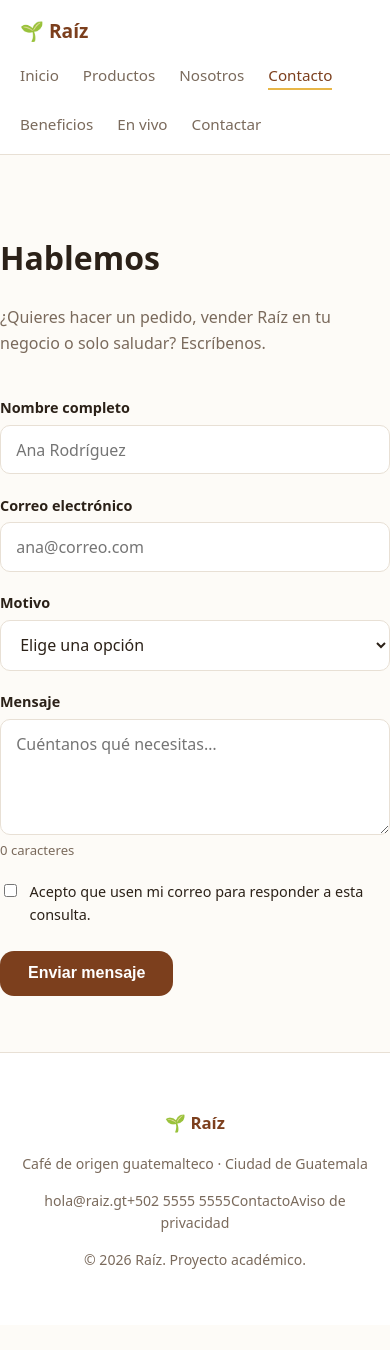
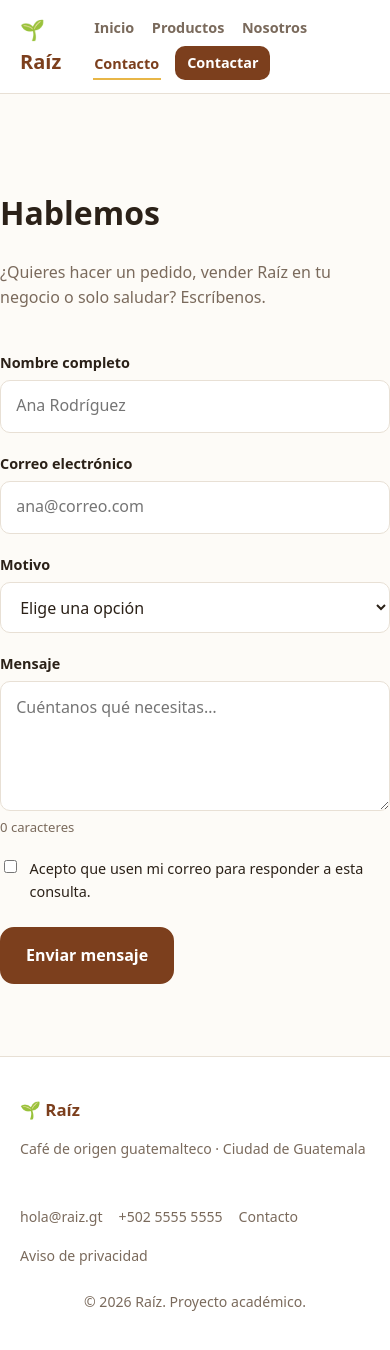
Before and after one commit to PrograCris/raiz-cafe, a React (Vite) app: page /contacto in a window 390 px wide. Shown: the top 1350 px of the page. Before the commit the page ends 1325 px from the top, so only its background shows below. Built offline with nearby package versions, Linux system fonts and the light colour scheme.

Commit message:
feat: complete responsive landing styles and API states

```diff
--- a/src/styles.css
+++ b/src/styles.css
@@ -1,29 +1,24 @@
 /* ============================================
-   1. VARIABLES — cambia estos valores y
-      todo el sitio cambia de color
+   RAÍZ · AAT1-RA2
+   Identidad visual y estilos responsive
    ============================================ */
 :root {
-  --marca: #7c3f1d; /* color principal */
+  --marca: #7c3f1d;
   --marca-claro: #a9714a;
-  --acento: #e8b647; /* botones y detalles */
+  --acento: #e8b647;
   --fondo: #fdfbf7;
   --superficie: #ffffff;
   --texto: #2b2118;
   --texto-suave: #7a6a5c;
   --borde: #e8e0d5;
-  --error: #c0392b;
+  --error: #b42318;
   --exito: #1e7a4b;
   --radio: 14px;
-  --sombra: 0 4px 16px rgba(43, 33, 24, 0.08);
+  --sombra: 0 8px 24px rgba(43, 33, 24, 0.08);
 }
 
-/* ============================================
-     2. BASE
-     ============================================ */
-* {
-  box-sizing: border-box;
-}
-
+* { box-sizing: border-box; }
+html { scroll-behavior: smooth; scroll-padding-top: 90px; }
 body {
   margin: 0;
   font-family: system-ui, -apple-system, 'Segoe UI', sans-serif;
@@ -31,428 +26,144 @@ body {
   color: var(--texto);
   line-height: 1.6;
 }
+a { color: inherit; text-decoration: none; }
+img { max-width: 100%; display: block; }
+button, input, select, textarea { font: inherit; }
+:focus-visible { outline: 3px solid var(--acento); outline-offset: 3px; }
 
-a {
-  color: inherit;
-  text-decoration: none;
+.contenedor { max-width: 1100px; margin: 0 auto; padding: 0 1.25rem; }
+.seccion { padding: 4.5rem 0; }
+.seccion h2 { font-size: clamp(1.8rem, 4vw, 2.4rem); line-height: 1.15; margin: 0 0 .65rem; }
+.seccion__intro { color: var(--texto-suave); margin: 0 0 2.5rem; max-width: 46rem; }
+.seccion__eyebrow { display: block; color: var(--marca); font-size: .78rem; font-weight: 800; letter-spacing: .08em; text-transform: uppercase; margin-bottom: .65rem; }
+.layout { display: flex; flex-direction: column; min-height: 100vh; }
+.layout main { flex: 1; }
+
+.boton {
+  display: inline-flex; align-items: center; justify-content: center;
+  background: var(--marca); color: #fff; border: 2px solid var(--marca);
+  padding: .85rem 1.5rem; border-radius: var(--radio); font-weight: 700;
+  cursor: pointer; transition: transform .15s, box-shadow .15s, background .15s;
 }
-img {
-  max-width: 100%;
-  display: block;
+.boton:hover { transform: translateY(-2px); box-shadow: var(--sombra); }
+.boton:disabled { opacity: .45; cursor: not-allowed; transform: none; box-shadow: none; }
+.boton--acento { background: var(--acento); border-color: var(--acento); color: var(--texto); }
+.boton--borde { background: transparent; color: var(--marca); border-color: var(--marca); }
+
+.navbar {
+  display: flex; align-items: center; justify-content: space-between; gap: 1rem;
+  padding: .9rem 1.25rem; background: rgba(255,255,255,.96); border-bottom: 1px solid var(--borde);
+  position: sticky; top: 0; z-index: 20; backdrop-filter: blur(10px);
+}
+.navbar__marca { font-weight: 900; font-size: 1.25rem; color: var(--marca); }
+.navbar__links { display: flex; align-items: center; gap: 1rem; list-style: none; margin: 0; padding: 0; flex-wrap: wrap; }
+.navbar__links a { color: var(--texto-suave); font-size: .9rem; font-weight: 600; padding: .35rem .1rem; border-bottom: 2px solid transparent; }
+.navbar__links a:hover, .navbar__links a.activo { color: var(--marca); border-bottom-color: var(--acento); }
+.navbar__links .navbar__cta { background: var(--marca); color: #fff; border: 0; padding: .55rem .9rem; border-radius: 10px; }
+.navbar__links .navbar__cta:hover { color: #fff; border: 0; }
+
+.hero { text-align: center; padding: clamp(5rem, 12vw, 8rem) 1.25rem 6rem; background: radial-gradient(circle at top, #f6ede1 0%, var(--fondo) 62%); }
+.hero__contenido { max-width: 760px; margin: 0 auto; }
+.hero__etiqueta { display: inline-block; background: var(--acento); color: var(--texto); font-size: .78rem; font-weight: 800; letter-spacing: .05em; text-transform: uppercase; padding: .35rem .9rem; border-radius: 999px; margin-bottom: 1.25rem; }
+.hero h1 { font-size: clamp(2.5rem, 8vw, 5rem); line-height: 1.02; margin: 0 0 1rem; letter-spacing: -.04em; }
+.hero p { color: var(--texto-suave); font-size: clamp(1.05rem, 2vw, 1.25rem); max-width: 38rem; margin: 0 auto 2rem; }
+.hero__acciones { display: flex; gap: .75rem; justify-content: center; flex-wrap: wrap; }
+
+.rejilla { display: grid; gap: 1.5rem; grid-template-columns: repeat(auto-fit, minmax(220px, 1fr)); }
+.tarjeta { background: var(--superficie); border: 1px solid var(--borde); border-radius: var(--radio); padding: 1.5rem; transition: transform .2s, box-shadow .2s; display: flex; flex-direction: column; gap: .5rem; }
+.tarjeta:hover { transform: translateY(-4px); box-shadow: var(--sombra); }
+.tarjeta__emoji { font-size: 2.5rem; }
+.tarjeta__categoria { font-size: .74rem; text-transform: uppercase; letter-spacing: .05em; color: var(--texto-suave); font-weight: 800; }
+.tarjeta h3 { margin: 0; font-size: 1.05rem; }
+.tarjeta p { margin: 0; color: var(--texto-suave); font-size: .92rem; }
+.tarjeta__precio { margin-top: auto; padding-top: .75rem; font-size: 1.2rem; font-weight: 800; color: var(--marca); }
+.landing-link { margin-top: 1.75rem; }
+.beneficio { text-align: center; padding: 1.5rem; }
+.beneficio__icono { font-size: 2.5rem; display: block; margin-bottom: .75rem; }
+.beneficio h3 { margin: 0 0 .4rem; font-size: 1.05rem; }
+.beneficio p { margin: 0; color: var(--texto-suave); font-size: .92rem; }
+
+.api-seccion { background: #f3eadf; }
+.api-estado { min-height: 180px; display: grid; place-items: center; text-align: center; background: var(--superficie); border: 1px dashed var(--borde); border-radius: var(--radio); padding: 2rem; color: var(--texto-suave); }
+.api-estado--error { border-color: var(--error); color: var(--error); }
+.api-estado--error p { margin: .25rem 0; }
+.api-estado--error .boton { margin-top: 1rem; }
+.api-spinner { width: 42px; height: 42px; border: 4px solid var(--borde); border-top-color: var(--marca); border-radius: 50%; animation: girar .8s linear infinite; }
+@keyframes girar { to { transform: rotate(360deg); } }
+.api-dato { display: grid; grid-template-columns: 1fr auto; gap: 2rem; align-items: center; background: var(--superficie); border: 1px solid var(--borde); border-radius: var(--radio); padding: 2rem; box-shadow: var(--sombra); }
+.api-dato__etiqueta { color: var(--marca); font-size: .75rem; font-weight: 800; text-transform: uppercase; letter-spacing: .06em; }
+.api-dato h3 { margin: .4rem 0 0; font-size: 1.35rem; }
+.api-dato__temperatura { font-size: 3.5rem; line-height: 1; font-weight: 900; color: var(--marca); margin: .8rem 0; }
+.api-dato p:last-child { margin: 0; color: var(--texto-suave); }
+.api-dato__detalles { display: grid; gap: .75rem; margin: 0; }
+.api-dato__detalles div { min-width: 120px; padding: .8rem 1rem; background: #f8f4ef; border-radius: 10px; }
+.api-dato__detalles dt { color: var(--texto-suave); font-size: .78rem; }
+.api-dato__detalles dd { margin: .15rem 0 0; font-weight: 800; }
+
+.confianza { background: var(--superficie); }
+.miembro { text-align: center; }
+.miembro__avatar { width: 84px; height: 84px; margin: 0 auto .85rem; border-radius: 50%; background: var(--marca); color: #fff; display: grid; place-items: center; font-size: 2rem; font-weight: 800; }
+.miembro h3 { margin: 0 0 .2rem; font-size: 1rem; }
+.miembro p { margin: 0; color: var(--texto-suave); font-size: .88rem; }
+.faq { margin-top: 2.5rem; border: 1px solid var(--borde); border-radius: var(--radio); padding: 1rem 1.25rem; background: var(--fondo); }
+.faq summary { cursor: pointer; font-weight: 800; }
+.faq p { color: var(--texto-suave); }
+.cta-final { text-align: center; padding: 5rem 0; background: var(--marca); color: #fff; }
+.cta-final .seccion__eyebrow { color: var(--acento); }
+.cta-final h2 { font-size: clamp(2rem, 5vw, 3rem); line-height: 1.1; margin: 0 auto 1rem; max-width: 700px; }
+.cta-final p { max-width: 600px; margin: 0 auto 1.75rem; color: #f6ede1; }
+
+.filtros { display: flex; gap: .6rem; flex-wrap: wrap; margin-bottom: 2rem; }
+.filtro { padding: .5rem 1.1rem; border: 1px solid var(--borde); background: var(--superficie); color: var(--texto-suave); border-radius: 999px; cursor: pointer; }
+.filtro:hover { border-color: var(--marca-claro); }
+.filtro.activo { background: var(--marca); color: #fff; border-color: var(--marca); }
+.detalle { display: grid; gap: 2.5rem; grid-template-columns: 1fr; }
+@media (min-width: 720px) { .detalle { grid-template-columns: 320px 1fr; align-items: start; } }
+.detalle__imagen { background: var(--superficie); border: 1px solid var(--borde); border-radius: var(--radio); display: grid; place-items: center; min-height: 260px; font-size: 6rem; }
+.detalle h1 { margin: .3rem 0 .75rem; font-size: 2rem; }
+.detalle__precio { font-size: 1.8rem; font-weight: 800; color: var(--marca); margin: 1rem 0; }
+.notas { display: flex; gap: .5rem; flex-wrap: wrap; list-style: none; padding: 0; margin: 1rem 0; }
+.notas li { background: #f6ede1; border-radius: 999px; padding: .3rem .9rem; font-size: .82rem; color: var(--marca); font-weight: 700; }
+.volver { color: var(--texto-suave); font-size: .9rem; }
+.volver:hover { color: var(--marca); }
+
+.formulario { max-width: 32rem; }
+.campo { display: flex; flex-direction: column; gap: .35rem; margin-bottom: 1.2rem; }
+.campo label { font-size: .9rem; font-weight: 700; }
+.campo input, .campo select, .campo textarea { padding: .8rem .95rem; border: 1px solid var(--borde); border-radius: 10px; font-size: 1rem; background: var(--superficie); color: var(--texto); }
+.campo input:focus, .campo select:focus, .campo textarea:focus { outline: 2px solid var(--marca-claro); outline-offset: 1px; }
+.campo--error input, .campo--error select, .campo--error textarea { border-color: var(--error); }
+.mensaje-error { color: var(--error); font-size: .82rem; }
+.ayuda { color: var(--texto-suave); font-size: .82rem; }
+.checkbox { display: flex; align-items: flex-start; gap: .6rem; font-size: .9rem; margin-bottom: 1.5rem; }
+.exito { background: #eaf7f0; border: 1px solid var(--exito); color: var(--exito); padding: 1.5rem; border-radius: var(--radio); }
+.exito h3 { margin: 0 0 .5rem; }
+.exito p { margin: 0 0 .4rem; }
+.vacio { text-align: center; color: var(--texto-suave); padding: 3rem 1rem; }
+.texto-largo { max-width: 800px; }
+.texto-largo h2 { margin-top: 2rem; }
+
+.footer { background: var(--superficie); border-top: 1px solid var(--borde); padding: 2.5rem 1.25rem; color: var(--texto-suave); font-size: .88rem; }
+.footer__contenido { max-width: 1100px; margin: 0 auto 1.5rem; display: flex; justify-content: space-between; gap: 2rem; align-items: start; }
+.footer__marca { font-weight: 900; color: var(--marca); font-size: 1.05rem; margin: 0; }
+.footer__enlaces { display: flex; gap: 1rem; flex-wrap: wrap; justify-content: flex-end; }
+.footer__enlaces a:hover { color: var(--marca); text-decoration: underline; }
+.footer > p { text-align: center; margin: 0; }
+
+@media (max-width: 700px) {
+  .navbar { align-items: flex-start; }
+  .navbar__links { width: 100%; gap: .65rem .9rem; }
+  .navbar__links li:nth-child(5), .navbar__links li:nth-child(6) { display: none; }
+  .navbar__links .navbar__cta { padding: .45rem .75rem; }
+  .api-dato { grid-template-columns: 1fr; }
+  .api-dato__detalles { grid-template-columns: repeat(2, 1fr); }
+  .footer__contenido { flex-direction: column; }
+  .footer__enlaces { justify-content: flex-start; }
 }
 
-.contenedor {
-  max-width: 1100px;
-  margin: 0 auto;
-  padding: 0 1.25rem;
+@media (max-width: 360px) {
+  .contenedor { padding-left: 1rem; padding-right: 1rem; }
+  .hero { padding-left: 1rem; padding-right: 1rem; }
+  .hero__acciones .boton { width: 100%; }
+  .api-dato__detalles { grid-template-columns: 1fr; }
 }
-.seccion {
-  padding: 3.5rem 0;
-}
-.seccion h2 {
-  font-size: 1.9rem;
-  margin: 0 0 0.5rem;
-}
-.seccion__intro {
-  color: var(--texto-suave);
-  margin: 0 0 2.5rem;
-  max-width: 44rem;
-}
-
-/* Estructura de página: el footer siempre abajo */
-.layout {
-  display: flex;
-  flex-direction: column;
-  min-height: 100vh;
-}
-.layout main {
-  flex: 1;
-}
-
-/* ============================================
-     3. BOTONES
-     ============================================ */
-.boton {
-  display: inline-block;
-  background: var(--marca);
-  color: #fff;
-  border: none;
-  padding: 0.85rem 1.75rem;
-  border-radius: var(--radio);
-  font-size: 1rem;
-  font-weight: 600;
-  cursor: pointer;
-  transition: transform 0.15s, opacity 0.15s;
-}
-.boton:hover {
-  transform: translateY(-2px);
-}
-.boton:disabled {
-  opacity: 0.45;
-  cursor: not-allowed;
-  transform: none;
-}
-.boton--acento {
-  background: var(--acento);
-  color: var(--texto);
-}
-.boton--borde {
-  background: transparent;
-  color: var(--marca);
-  border: 1.5px solid var(--marca);
-}
-
-/* ============================================
-     4. NAVBAR
-     ============================================ */
-.navbar {
-  display: flex;
-  align-items: center;
-  justify-content: space-between;
-  gap: 1rem;
-  flex-wrap: wrap;
-  padding: 1rem 1.25rem;
-  background: var(--superficie);
-  border-bottom: 1px solid var(--borde);
-  position: sticky;
-  top: 0;
-  z-index: 20;
-}
-.navbar__marca {
-  font-weight: 800;
-  font-size: 1.2rem;
-  color: var(--marca);
-}
-.navbar__links {
-  display: flex;
-  gap: 1.5rem;
-  list-style: none;
-  margin: 0;
-  padding: 0;
-  flex-wrap: wrap;
-}
-.navbar__links a {
-  color: var(--texto-suave);
-  font-size: 0.95rem;
-  font-weight: 500;
-  padding-bottom: 3px;
-  border-bottom: 2px solid transparent;
-  transition: color 0.15s, border-color 0.15s;
-}
-.navbar__links a:hover {
-  color: var(--marca);
-}
-/* Clase del enlace activo — así se resalta la página actual */
-.navbar__links a.activo {
-  color: var(--marca);
-  border-bottom-color: var(--acento);
-}
-
-/* ============================================
-     5. HERO (portada)
-     ============================================ */
-.hero {
-  text-align: center;
-  padding: 5rem 1.25rem 4rem;
-  background: linear-gradient(180deg, #f6ede1 0%, var(--fondo) 100%);
-}
-.hero__etiqueta {
-  display: inline-block;
-  background: var(--acento);
-  color: var(--texto);
-  font-size: 0.78rem;
-  font-weight: 700;
-  letter-spacing: 0.04em;
-  text-transform: uppercase;
-  padding: 0.3rem 0.9rem;
-  border-radius: 999px;
-  margin-bottom: 1.25rem;
-}
-.hero h1 {
-  font-size: clamp(2rem, 6vw, 3.4rem);
-  line-height: 1.1;
-  margin: 0 0 1rem;
-}
-.hero p {
-  color: var(--texto-suave);
-  font-size: 1.15rem;
-  max-width: 34rem;
-  margin: 0 auto 2rem;
-}
-
-/* ============================================
-     6. REJILLAS Y TARJETAS
-     ============================================ */
-.rejilla {
-  display: grid;
-  gap: 1.5rem;
-  grid-template-columns: repeat(auto-fit, minmax(240px, 1fr));
-}
-
-.tarjeta {
-  background: var(--superficie);
-  border: 1px solid var(--borde);
-  border-radius: var(--radio);
-  padding: 1.5rem;
-  transition: transform 0.2s, box-shadow 0.2s;
-  display: flex;
-  flex-direction: column;
-  gap: 0.5rem;
-}
-.tarjeta:hover {
-  transform: translateY(-4px);
-  box-shadow: var(--sombra);
-}
-.tarjeta__emoji {
-  font-size: 2.5rem;
-}
-.tarjeta__categoria {
-  font-size: 0.74rem;
-  text-transform: uppercase;
-  letter-spacing: 0.05em;
-  color: var(--texto-suave);
-  font-weight: 700;
-}
-.tarjeta h3 {
-  margin: 0;
-  font-size: 1.05rem;
-}
-.tarjeta p {
-  margin: 0;
-  color: var(--texto-suave);
-  font-size: 0.92rem;
-}
-.tarjeta__precio {
-  margin-top: auto;
-  padding-top: 0.75rem;
-  font-size: 1.2rem;
-  font-weight: 700;
-  color: var(--marca);
-}
-
-/* Beneficios */
-.beneficio {
-  text-align: center;
-  padding: 1.5rem;
-}
-.beneficio__icono {
-  font-size: 2.5rem;
-  display: block;
-  margin-bottom: 0.75rem;
-}
-.beneficio h3 {
-  margin: 0 0 0.4rem;
-  font-size: 1.05rem;
-}
-.beneficio p {
-  margin: 0;
-  color: var(--texto-suave);
-  font-size: 0.92rem;
-}
-
-/* Equipo */
-.miembro {
-  text-align: center;
-}
-.miembro__avatar {
-  width: 84px;
-  height: 84px;
-  margin: 0 auto 0.85rem;
-  border-radius: 50%;
-  background: var(--marca);
-  color: #fff;
-  display: grid;
-  place-items: center;
-  font-size: 2rem;
-  font-weight: 700;
-}
-.miembro h3 {
-  margin: 0 0 0.2rem;
-  font-size: 1rem;
-}
-.miembro p {
-  margin: 0;
-  color: var(--texto-suave);
-  font-size: 0.88rem;
-}
-
-/* ============================================
-     7. FILTROS
-     ============================================ */
-.filtros {
-  display: flex;
-  gap: 0.6rem;
-  flex-wrap: wrap;
-  margin-bottom: 2rem;
-}
-.filtro {
-  padding: 0.5rem 1.1rem;
-  border: 1px solid var(--borde);
-  background: var(--superficie);
-  color: var(--texto-suave);
-  border-radius: 999px;
-  cursor: pointer;
-  font-size: 0.9rem;
-  font-family: inherit;
-}
-.filtro:hover {
-  border-color: var(--marca-claro);
-}
-.filtro.activo {
-  background: var(--marca);
-  color: #fff;
-  border-color: var(--marca);
-}
-
-/* ============================================
-     8. DETALLE DE PRODUCTO
-     ============================================ */
-.detalle {
-  display: grid;
-  gap: 2.5rem;
-  grid-template-columns: 1fr;
-}
-@media (min-width: 720px) {
-  .detalle {
-    grid-template-columns: 320px 1fr;
-    align-items: start;
-  }
-}
-.detalle__imagen {
-  background: var(--superficie);
-  border: 1px solid var(--borde);
-  border-radius: var(--radio);
-  display: grid;
-  place-items: center;
-  min-height: 260px;
-  font-size: 6rem;
-}
-.detalle h1 {
-  margin: 0.3rem 0 0.75rem;
-  font-size: 2rem;
-}
-.detalle__precio {
-  font-size: 1.8rem;
-  font-weight: 700;
-  color: var(--marca);
-  margin: 1rem 0;
-}
-.notas {
-  display: flex;
-  gap: 0.5rem;
-  flex-wrap: wrap;
-  list-style: none;
-  padding: 0;
-  margin: 1rem 0;
-}
-.notas li {
-  background: #f6ede1;
-  border-radius: 999px;
-  padding: 0.3rem 0.9rem;
-  font-size: 0.82rem;
-  color: var(--marca);
-  font-weight: 600;
-}
-.volver {
-  color: var(--texto-suave);
-  font-size: 0.9rem;
-}
-.volver:hover {
-  color: var(--marca);
-}
-
-/* ============================================
-     9. FORMULARIO
-     ============================================ */
-.formulario {
-  max-width: 32rem;
-}
-.campo {
-  display: flex;
-  flex-direction: column;
-  gap: 0.35rem;
-  margin-bottom: 1.2rem;
-}
-.campo label {
-  font-size: 0.9rem;
-  font-weight: 600;
-}
-.campo input,
-.campo select,
-.campo textarea {
-  padding: 0.8rem 0.95rem;
-  border: 1px solid var(--borde);
-  border-radius: 10px;
-  font-size: 1rem;
-  font-family: inherit;
-  background: var(--superficie);
-  color: var(--texto);
-}
-.campo input:focus,
-.campo select:focus,
-.campo textarea:focus {
-  outline: 2px solid var(--marca-claro);
-  outline-offset: 1px;
-}
-.campo--error input,
-.campo--error select,
-.campo--error textarea {
-  border-color: var(--error);
-}
-.mensaje-error {
-  color: var(--error);
-  font-size: 0.82rem;
-}
-.ayuda {
-  color: var(--texto-suave);
-  font-size: 0.82rem;
-}
-
-.checkbox {
-  display: flex;
-  align-items: flex-start;
-  gap: 0.6rem;
-  font-size: 0.9rem;
-  margin-bottom: 1.5rem;
-}
-.checkbox input {
-  margin-top: 0.25rem;
-}
-
-.exito {
-  background: #eaf7f0;
-  border: 1px solid var(--exito);
-  color: var(--exito);
-  padding: 1.5rem;
-  border-radius: var(--radio);
-}
-.exito h3 {
-  margin: 0 0 0.5rem;
-}
-.exito p {
-  margin: 0 0 0.4rem;
-  color: inherit;
-}
-
-/* ============================================
-     10. ESTADOS VACÍOS Y FOOTER
-     ============================================ */
-.vacio {
-  text-align: center;
-  color: var(--texto-suave);
-  padding: 3rem 1rem;
-}
-
-.footer {
-  background: var(--superficie);
-  border-top: 1px solid var(--borde);
-  padding: 2.5rem 1.25rem;
-  text-align: center;
-  color: var(--texto-suave);
-  font-size: 0.88rem;
-}
-.footer__marca {
-  font-weight: 800;
-  color: var(--marca);
-  font-size: 1.05rem;
-}
```
